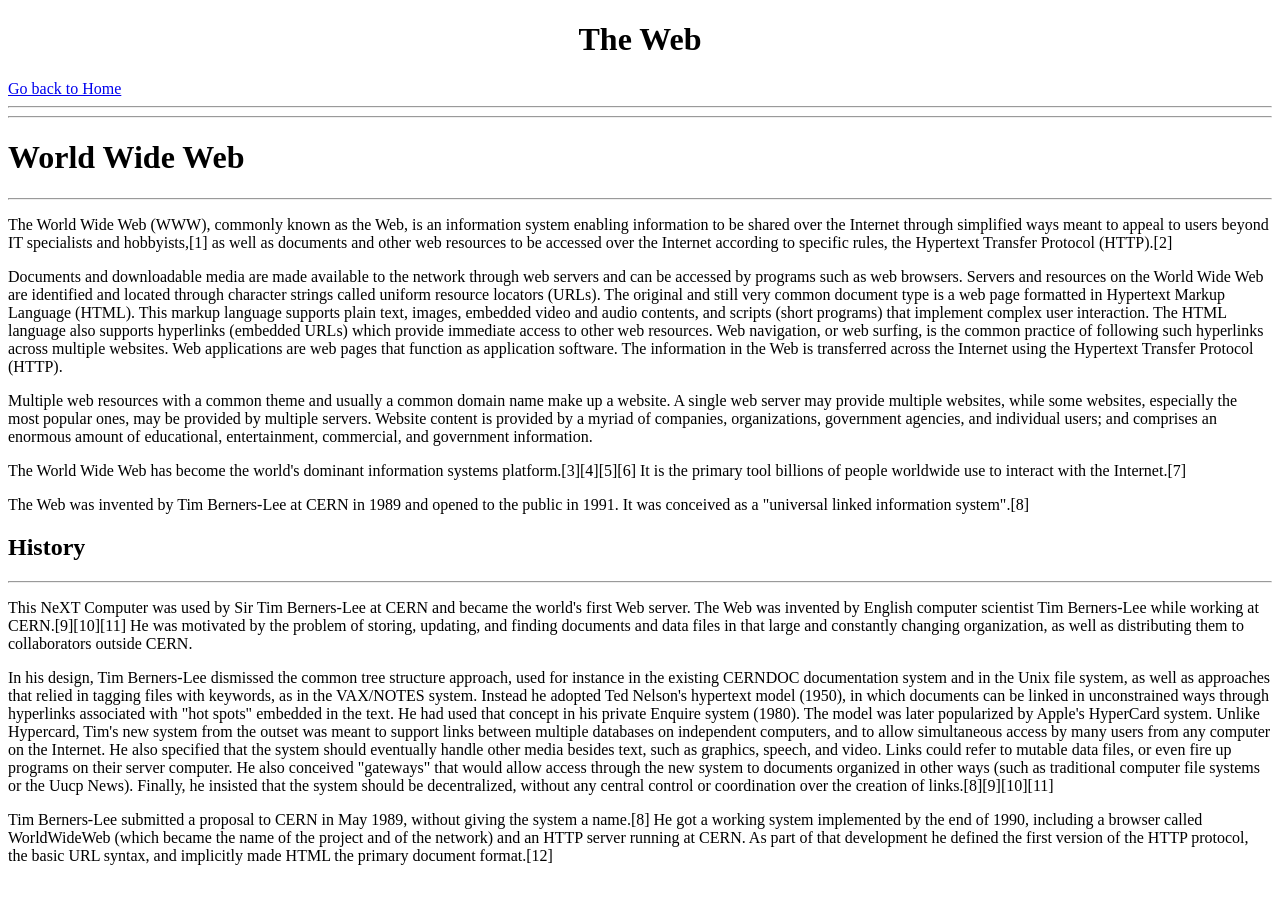
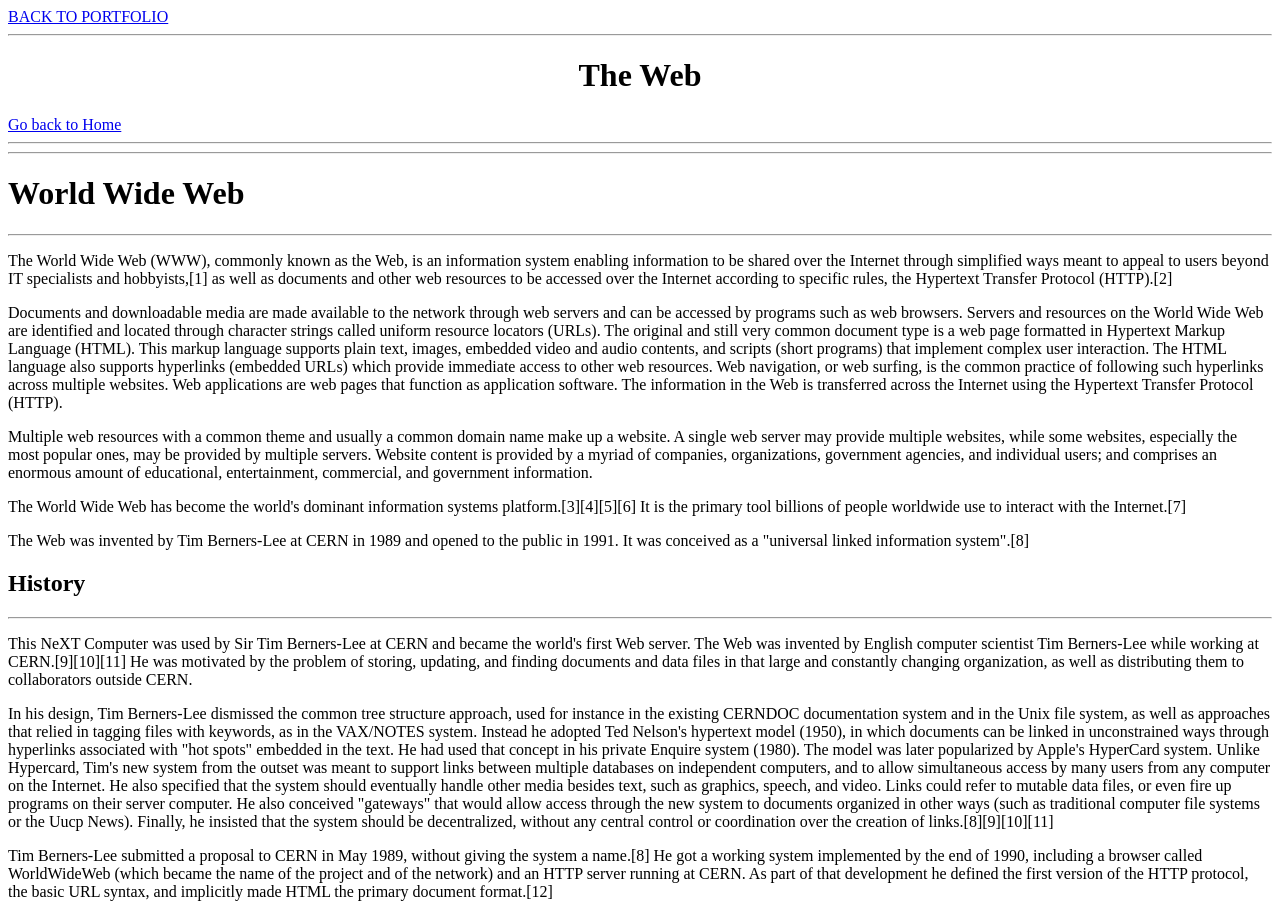
Before and after one commit to ramzxs/icsa-icl-l4dit-myportfolio, a plain HTML site: page theweb/www.html in a window 1280 px wide. Before the commit the page ends 881 px from the top, so only its background shows below. Drawn offline with Linux system fonts and the light colour scheme.

Commit message:
Version 1.0

```diff
--- a/theweb/www.html
+++ b/theweb/www.html
@@ -8,6 +8,9 @@
 </head>
 
 <body>
+    <a href="../index.html">BACK TO PORTFOLIO</a>
+    <hr>
+
     <h1 align="center">The Web</h1>
     <a href="index.html">Go back to Home</a>
     <hr>
```
Also changed, not shown: theweb/index.html (+1 -0 lines).
